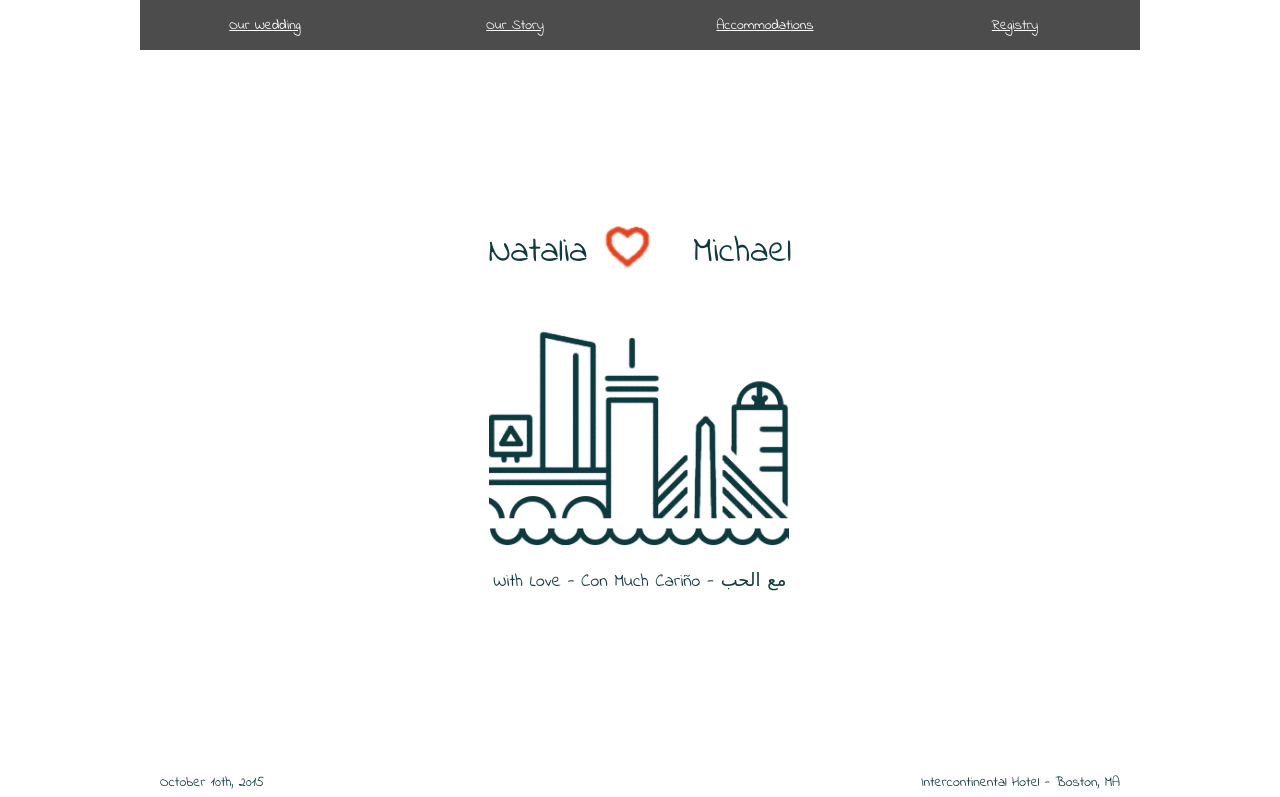
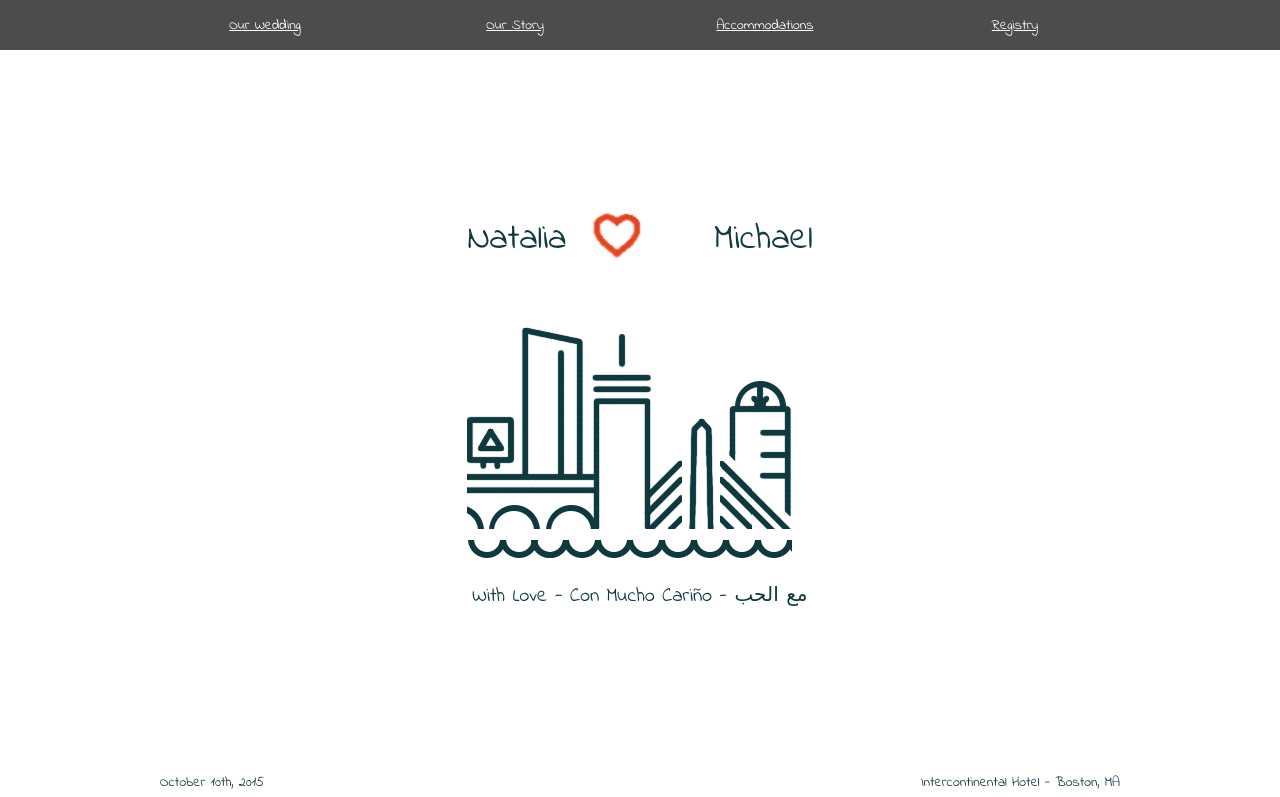
Before and after one commit to nickescallon/wedding-nata, a website: page app/index.html in a window 1280 px wide. Shown: the top 797 px of the page. Drawn offline with nearby package versions, Linux system fonts and the light colour scheme; files that its build step writes are made by us from their sources; files whose address does not match are found by name.

Commit message:
better full width header

```diff
--- a/app/app.js
+++ b/app/app.js
@@ -1,6 +1,6 @@
 (function() {
   var elems = {
-    header: $('header'),
+    header: $('header').find('div.max-width'),
     body: $('body'),
     main: $('.container-main'),
     landing: $('#landing'),
--- a/app/app.scss
+++ b/app/app.scss
@@ -135,10 +135,6 @@ header {
   position: relative;
   font-size: 36px;
 
-  > img {
-    width: 300px;
-  }
-
   > .caption-left {
     position: absolute;
     left: 0;
@@ -155,7 +151,7 @@ header {
     height: 50px;
     padding: 5px;
 
-    font-size: 18px;
+    font-size: 20px;
     text-align: center;
   }
 }
--- a/app/index.html
+++ b/app/index.html
@@ -7,8 +7,8 @@
   </head>
 
   <body>
-    <header class="max-width">
-      <div class="flex-row height-full">
+    <header>
+      <div class="max-width flex-row height-full">
         <div id="link-our-wedding" class="item-1 v-center h-center">
           <a href="javascript:;">Our Wedding</a>
         </div>
@@ -33,7 +33,7 @@
             <img src="../images/one_heart.png">
             <div class="caption-left">Natalia</div>
             <div class="caption-right">Michael</div>
-            <div class="footer">With Love - Con Much Cariño - مع الحب</div>
+            <div class="footer">With Love - Con Mucho Cariño - مع الحب</div>
           </div>
 
           <div class="bottom-left">October 10th, 2015</div>
```
Also changed, not shown: dist/css/app.css, dist/index.html, dist/js/app.js, 1 other file.
